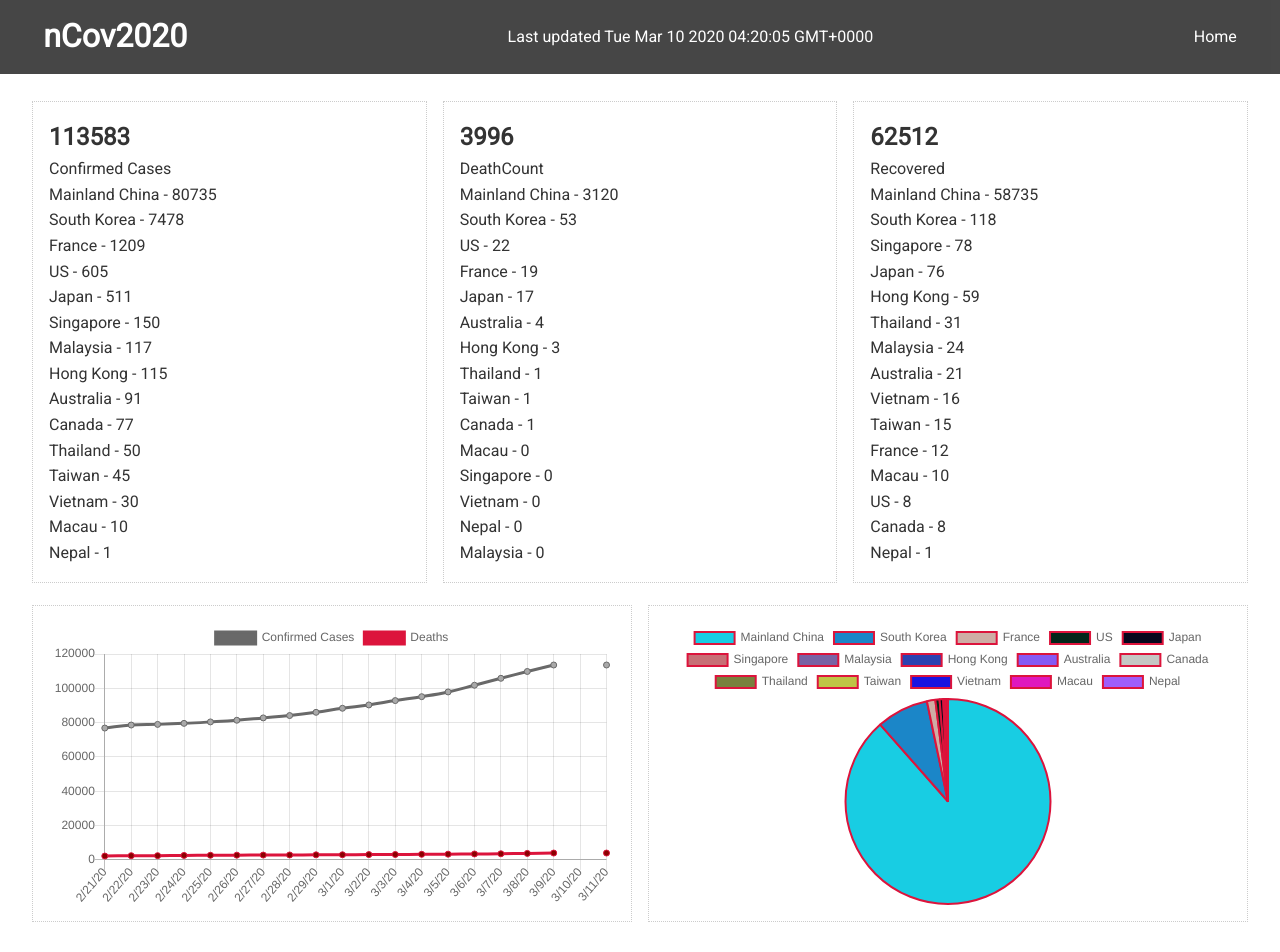
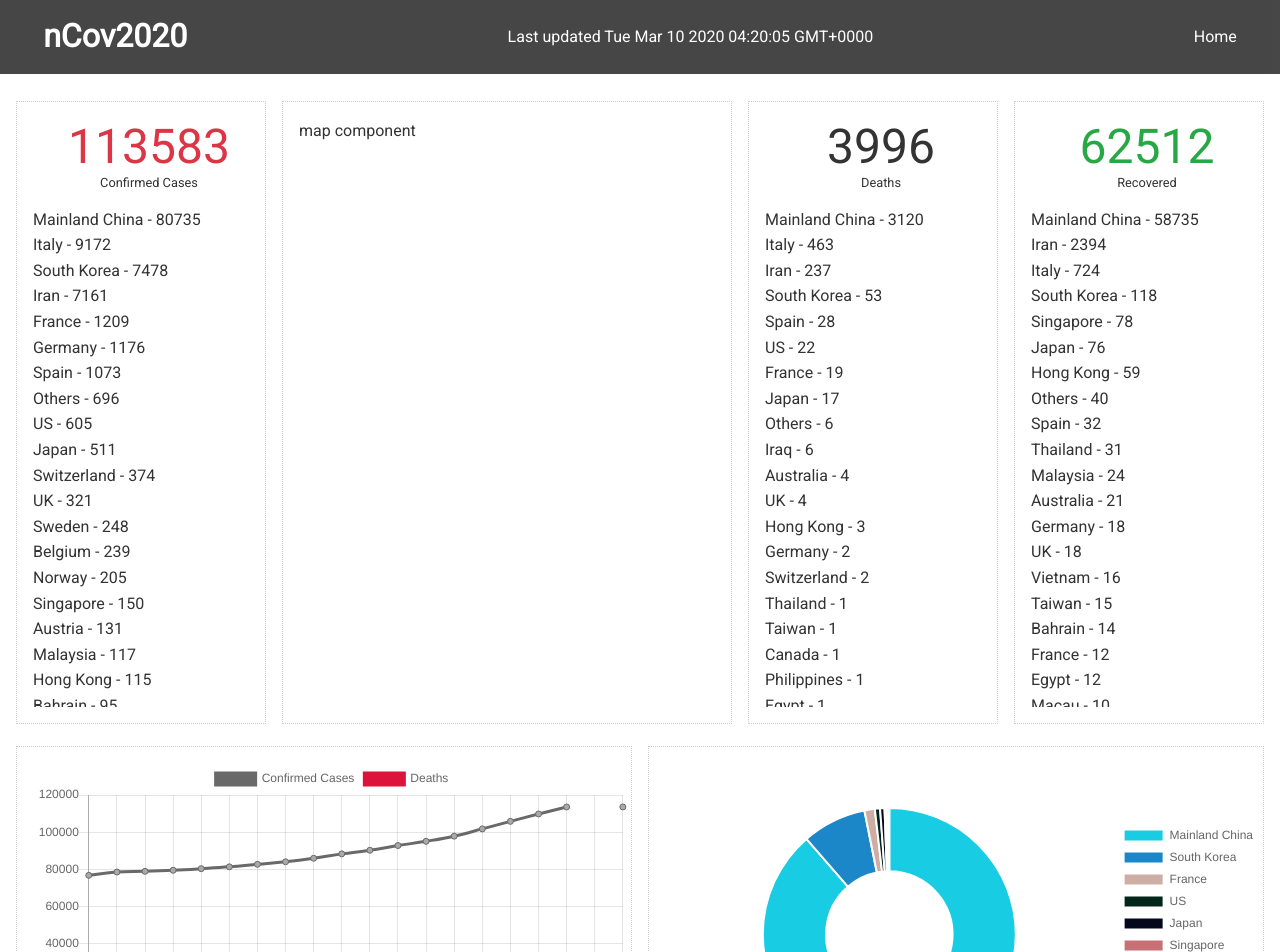
Before and after one commit to andyrutherford/covid19-tracker, a React (Create React App) app: page / in a window 1280 px wide. Shown: the top 952 px of the page. Built offline with nearby package versions, Linux system fonts and the light colour scheme; no server answers; the HTML template or start-up script is replaced by a standard one.

Commit message:
made confirmed cases, deaths, recovered, list components scrollable

```diff
--- a/package.json
+++ b/package.json
@@ -14,6 +14,7 @@
     "react-chartjs-2": "^2.9.0",
     "react-dom": "^16.13.0",
     "react-moment": "^0.9.7",
+    "react-perfect-scrollbar": "^1.5.8",
     "react-scripts": "3.4.0",
     "request": "^2.88.2"
   },
--- a/src/App.css
+++ b/src/App.css
@@ -42,10 +42,16 @@ img {
 
 /* Utilities */
 .container {
-  max-width: 1400px;
+  max-width: 100vw;
   margin: auto;
   overflow: hidden;
-  padding: 0 2rem;
+  padding: 0 1rem;
+}
+
+.stat-list-container {
+  height: 500px;
+
+  overflow-y: auto
 }
 
 /* Text Styles*/
@@ -57,6 +63,12 @@ img {
 
 .large {
   font-size: 3rem;
+  font-weight: 100;
+  line-height: 1.2;
+}
+
+.small {
+  font-size: .8rem;
   line-height: 1.2;
   margin-bottom: 1rem;
 }
@@ -111,37 +123,11 @@ img {
 
 /* Cards */
 .card {
-  padding: 1rem;
+  padding: 1rem 0 1rem 1rem;
   border: #ccc 1px dotted;
   margin: 0.7rem 0;
 }
 
-.repo-card {
-  position: relative;
-}
-
-.repo-footer {
-  position: absolute;
-  bottom: 0px;
-  height: 30px;
-  width: 100%;
-}
-
-.repo-stats {
-  font-size: .75rem;
-  position: relative;
-  display: grid;
-  grid-template-columns: repeat(4, 1fr);
-  grid-gap: 1rem;
-}
-
-.repo-description {
-  padding: 1rem;
-}
-
-.repo-content {
-  margin: 0 0 75px 0;
-}
 
 /* List */
 .list {
@@ -233,7 +219,7 @@ img {
 
 .grid-4 {
   display: grid;
-  grid-template-columns: repeat(4, 1fr);
+  grid-template-columns: 250px auto 250px 250px;
   grid-gap: 1rem;
 }
 
--- a/src/components/ConfirmedCases.js
+++ b/src/components/ConfirmedCases.js
@@ -1,6 +1,8 @@
 import React, { useEffect, useState } from 'react';
+import PerfectScrollbar from 'react-perfect-scrollbar';
+import 'react-perfect-scrollbar/dist/css/styles.css';
 
-const Chart1 = ({ confirmedCases }) => {
+const ConfirmedCases = ({ confirmedCases }) => {
   const { latest } = confirmedCases;
   const [countryList, setCountryList] = useState();
 
@@ -27,7 +29,7 @@ const Chart1 = ({ confirmedCases }) => {
     });
 
     // Sort in descending order, and trim
-    const final = result.slice(0, 15).map(b => {
+    const final = result.slice(0, 50).map(b => {
       return {
         country: Object.keys(b).toString(),
         latest: Object.values(b).toString()
@@ -47,8 +49,11 @@ const Chart1 = ({ confirmedCases }) => {
 
   return (
     <div>
-      <h2 className='text-primary'>{latest}</h2>
-      <p>Confirmed Cases</p>
+      <div>
+        <h1 className='text-danger text-center large'>{latest}</h1>
+        <p className='text-center small'>Confirmed Cases</p>
+      </div>
+      <div className='stat-list-container'>
         <ul>
           {countryList &&
             countryList.map((c, i) => (
@@ -58,7 +63,8 @@ const Chart1 = ({ confirmedCases }) => {
             ))}
         </ul>
       </div>
+    </div>
   );
 };
 
-export default Chart1;
+export default ConfirmedCases;
--- a/src/components/DeathCount.js
+++ b/src/components/DeathCount.js
@@ -27,7 +27,7 @@ const DeathCount = ({ deathCount }) => {
     });
 
     // Sort in descending order
-    const final = result.slice(0, 15).map(b => {
+    const final = result.slice(0, 50).map(b => {
       return {
         country: Object.keys(b).toString(),
         latest: Object.values(b).toString()
@@ -47,8 +47,11 @@ const DeathCount = ({ deathCount }) => {
 
   return (
     <div>
-      <h2 className='text-primary'>{latest}</h2>
-      <p>DeathCount </p>
+      <div>
+        <h1 className='text-primary text-center large'>{latest}</h1>
+        <p className='text-center small'>Deaths</p>
+      </div>
+      <div className='stat-list-container'>
         <ul>
           {countryList &&
             countryList.map((c, i) => (
@@ -58,6 +61,7 @@ const DeathCount = ({ deathCount }) => {
             ))}
         </ul>
       </div>
+    </div>
   );
 };
 
--- a/src/components/RecoveredCount.js
+++ b/src/components/RecoveredCount.js
@@ -27,7 +27,7 @@ const RecoveredCount = ({ recoveredCount }) => {
     });
 
     // Sort in descending order
-    const final = result.slice(0, 15).map(b => {
+    const final = result.slice(0, 50).map(b => {
       return {
         country: Object.keys(b).toString(),
         latest: Object.values(b).toString()
@@ -47,8 +47,11 @@ const RecoveredCount = ({ recoveredCount }) => {
 
   return (
     <div>
-      <h2 className='text-primary'>{latest}</h2>
-      <p>Recovered </p>
+      <div>
+        <h1 className='text-success text-center large'>{latest}</h1>
+        <p className='text-center small'>Recovered</p>
+      </div>
+      <div className='stat-list-container'>
         <ul>
           {countryList &&
             countryList.map((c, i) => (
@@ -58,6 +61,7 @@ const RecoveredCount = ({ recoveredCount }) => {
             ))}
         </ul>
       </div>
+    </div>
   );
 };
 
--- a/src/components/charts/Chart1.js
+++ b/src/components/charts/Chart1.js
@@ -2,7 +2,7 @@ import React, { useState, useEffect } from 'react';
 import { Line } from 'react-chartjs-2';
 var moment = require('moment');
 
-const ConfirmedChart = ({ confirmedCases, deathCount }) => {
+const Chart1 = ({ confirmedCases, deathCount }) => {
   const [chartConfirmedData, setConfirmedChartData] = useState(null);
   const [chartDeathsData, setChartDeathsData] = useState(null);
   const [chartDates, setChartDates] = useState(null);
@@ -115,4 +115,4 @@ const ConfirmedChart = ({ confirmedCases, deathCount }) => {
   );
 };
 
-export default ConfirmedChart;
+export default Chart1;
--- a/src/components/charts/Chart2.js
+++ b/src/components/charts/Chart2.js
@@ -1,5 +1,5 @@
 import React, { useEffect, useState } from 'react';
-import { Pie } from 'react-chartjs-2';
+import { Doughnut } from 'react-chartjs-2';
 
 const Chart2 = ({ confirmedCases }) => {
   const [chartData, setChartData] = useState();
@@ -69,14 +69,13 @@ const Chart2 = ({ confirmedCases }) => {
     };
 
     const data = {
-      labels: countriesList,
+      labels: countriesList.slice(0, 10),
       datasets: [
         {
           label: 'Confirmed Cases',
           fill: true,
           backgroundColor: colorsArray(),
-          borderColor: 'rgb(220, 20, 60)',
-          data: countriesCases
+          data: countriesCases.slice(0, 10)
         }
       ]
     };
@@ -88,7 +87,27 @@ const Chart2 = ({ confirmedCases }) => {
     // eslint-disable-next-line
   }, []);
 
-  return <div>{chartData && <Pie data={chartData} />}</div>;
+  return (
+    <div>
+      {chartData && (
+        <Doughnut
+          data={chartData}
+          options={{
+            title: {
+              responsive: true,
+              maintainAspectRatio: true,
+              display: true,
+              fontSize: 20
+            },
+            legend: {
+              display: true,
+              position: 'right'
+            }
+          }}
+        />
+      )}
+    </div>
+  );
 };
 
 export default Chart2;
--- a/src/pages/Dashboard.js
+++ b/src/pages/Dashboard.js
@@ -22,7 +22,7 @@ const Dashboard = () => {
   return (
     <div>
       {confirmed ? <Navbar lastUpdated={confirmed.last_updated} /> : <Navbar />}
-      <div className='container grid-3'>
+      <div className='container grid-4'>
         <div className='card'>
           {confirmed ? (
             <ConfirmedCases confirmedCases={confirmed} />
@@ -30,6 +30,7 @@ const Dashboard = () => {
             <Spinner />
           )}
         </div>
+        <div className='card'>map component</div>
         <div className='card'>
           {deaths ? <DeathCount deathCount={deaths} /> : <Spinner />}
         </div>
--- a/src/utils/fetchData.js
+++ b/src/utils/fetchData.js
@@ -5,7 +5,7 @@ import mockRecovered from './mockdata/mockRecovered.json';
 
 const url = 'https://coronavirus-tracker-api.herokuapp.com';
 
-const mockData = true;
+const mockData = false;
 
 export const getConfirmed = async () => {
   if (!mockData) {
```
Also changed, not shown: 1 other file (tests, documents, lock files or other folders). Lines whose indentation alone changed are shown as unchanged.
